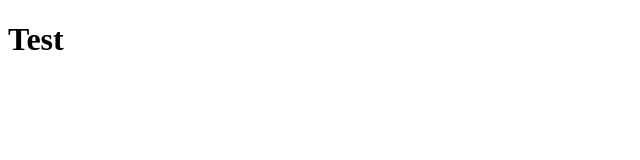
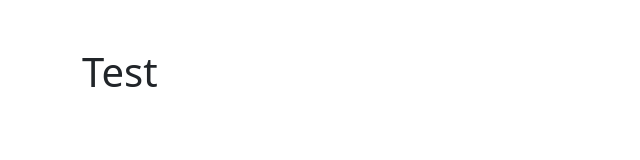
Before and after one commit to eugenekalenik/test, a plain HTML site: page index.html in a window 1280 px wide. Shown: the whole page, without its empty margins (0-640 px from the left). Drawn offline with Linux system fonts and the light colour scheme.

Commit message:
add bootstrap

```diff
--- a/index.html
+++ b/index.html
@@ -5,8 +5,12 @@
     <meta http-equiv="X-UA-Compatible" content="IE=edge" />
     <meta name="viewport" content="width=device-width, initial-scale=1.0" />
     <title>Test</title>
+    <link href="bootstrap.min.css" rel="stylesheet" />
   </head>
   <body>
-    <h1>Test</h1>
+    <div class="container my-5">
+      <h1>Test</h1>
+    </div>
+    <script src="bootstrap.bundle.min.js"></script>
   </body>
 </html>
```
Also changed, not shown: bootstrap.bundle.min.js (added), bootstrap.min.css (added).
